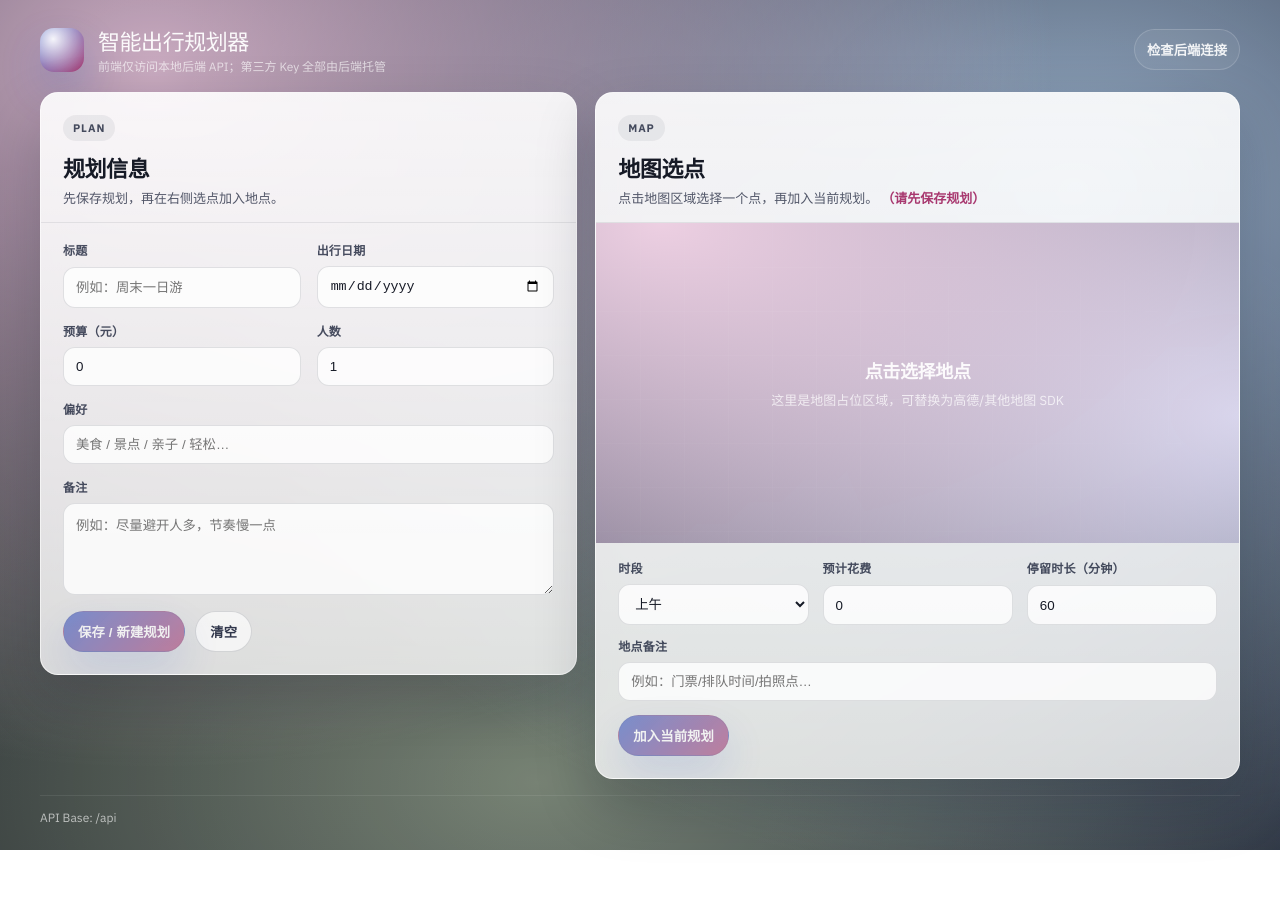
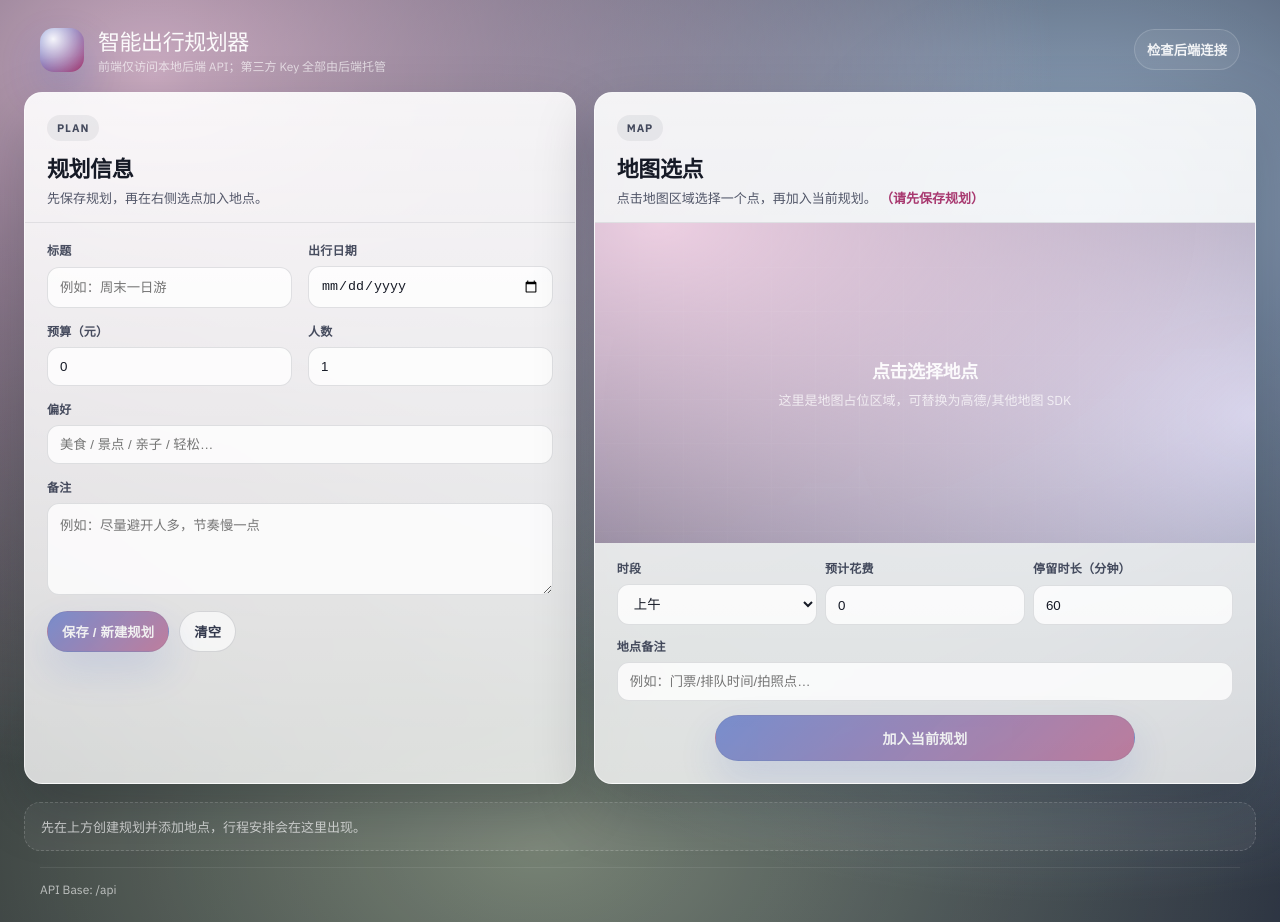
Before and after one commit to kitan3570/lab3-3-planner, a Vue app in the folder frontend/: page / in a window 1280 px wide. Before the commit the page ends 850 px from the top, so only its background shows below. Built offline with nearby package versions, Linux system fonts and the light colour scheme.

Commit message:
style(frontend): rework layout for itinerary
- Split page into upper (plan + map) and lower itinerary\n- Make itinerary columns wider and scrollable to prevent input squeeze\n- Improve map controls layout and CTA button prominence

```diff
--- a/frontend/src/App.vue
+++ b/frontend/src/App.vue
@@ -107,12 +107,22 @@ function onLocationDeleted(locationId: number) {
       {{ connectOk }}
     </div>
 
-    <main class="main">
-      <div class="left">
-        <PlanForm @created="onCreated" @reset="onReset" />
-        <div v-if="planId" class="stack">
-          <div v-if="refreshError" class="stack__error">{{ refreshError }}</div>
-          <div v-if="refreshing" class="stack__hint">同步天气中…</div>
+    <main class="layout">
+      <section class="upper">
+        <div class="pane">
+          <PlanForm @created="onCreated" @reset="onReset" />
+        </div>
+        <div class="pane">
+          <MapSelector :plan-id="planId" @added="onLocationAdded" />
+        </div>
+      </section>
+
+      <section class="lower">
+        <div v-if="planId" class="lower__stack">
+          <div class="lower__meta">
+            <div v-if="refreshError" class="lower__error">{{ refreshError }}</div>
+            <div v-else-if="refreshing" class="lower__hint">同步天气中…</div>
+          </div>
           <Itinerary
             :plan-id="planId"
             :locations="locations as any"
@@ -120,11 +130,10 @@ function onLocationDeleted(locationId: number) {
             @deleted="onLocationDeleted"
           />
         </div>
-      </div>
-
-      <div class="right">
-        <MapSelector :plan-id="planId" @added="onLocationAdded" />
-      </div>
+        <div v-else class="lower__empty">
+          先在上方创建规划并添加地点，行程安排会在这里出现。
+        </div>
+      </section>
     </main>
 
     <footer class="foot">
@@ -247,36 +256,62 @@ function onLocationDeleted(locationId: number) {
   background: rgba(54, 214, 153, 0.12);
 }
 
-.main {
+.layout {
   display: grid;
-  grid-template-columns: minmax(320px, 1fr) minmax(360px, 1.2fr);
   gap: 18px;
-  max-width: 1200px;
+  max-width: 1320px;
   margin: 0 auto;
-  align-items: start;
 }
 
-.left,
-.right {
+.upper {
   display: grid;
-  gap: 16px;
+  grid-template-columns: minmax(360px, 1fr) minmax(420px, 1.2fr);
+  gap: 18px;
+  align-items: stretch;
 }
 
-.stack {
+.pane {
+  display: flex;
+  min-width: 0;
+}
+
+.pane :deep(.card) {
+  width: 100%;
+  height: 100%;
+}
+
+.lower {
+  min-width: 0;
+}
+
+.lower__stack {
   display: grid;
   gap: 10px;
 }
 
-.stack__hint {
+.lower__meta {
+  min-height: 16px;
+}
+
+.lower__hint {
   font-size: 12px;
   color: rgba(255, 255, 255, 0.68);
   padding: 0 2px;
 }
 
-.stack__error {
+.lower__error {
   font-size: 12px;
   color: rgba(255, 144, 163, 0.95);
   padding: 0 2px;
+}
+
+.lower__empty {
+  padding: 14px 16px;
+  border-radius: 16px;
+  border: 1px dashed rgba(255, 255, 255, 0.18);
+  background: rgba(255, 255, 255, 0.05);
+  color: rgba(255, 255, 255, 0.72);
+  font-size: 13px;
 }
 
 .muted {
@@ -301,7 +336,7 @@ function onLocationDeleted(locationId: number) {
     align-items: stretch;
   }
 
-  .main {
+  .upper {
     grid-template-columns: 1fr;
   }
 }
--- a/frontend/src/components/Itinerary.vue
+++ b/frontend/src/components/Itinerary.vue
@@ -204,6 +204,7 @@ async function remove(locationId: number) {
               </label>
             </div>
 
+            <div class="note">
               <label class="field field--full">
                 <span class="field__label">备注</span>
                 <textarea
@@ -221,6 +222,7 @@ async function remove(locationId: number) {
                 <div v-else class="hint">
                   <span v-if="saving[loc.id]" class="sync">保存中…</span>
                   <span v-else class="ok">已同步</span>
+                </div>
               </div>
             </div>
           </article>
@@ -287,9 +289,10 @@ async function remove(locationId: number) {
 
 .cols {
   display: grid;
-  grid-template-columns: repeat(3, minmax(0, 1fr));
-  gap: 12px;
-  padding: 12px;
+  grid-template-columns: repeat(3, minmax(360px, 1fr));
+  gap: 14px;
+  padding: 14px;
+  overflow-x: auto;
 }
 
 .col {
@@ -349,7 +352,7 @@ async function remove(locationId: number) {
 
 .cards {
   display: grid;
-  gap: 10px;
+  gap: 12px;
   padding: 12px;
 }
 
@@ -372,10 +375,9 @@ async function remove(locationId: number) {
 .card__name {
   font-weight: 850;
   letter-spacing: -0.01em;
-  min-width: 0;
-  overflow: hidden;
-  text-overflow: ellipsis;
-  white-space: nowrap;
+  font-size: 14px;
+  line-height: 1.25;
+  word-break: break-word;
 }
 
 .iconBtn {
@@ -424,13 +426,13 @@ async function remove(locationId: number) {
 }
 
 .pill--ok {
-  background: rgba(54, 214, 153, 0.12);
-  color: rgba(214, 255, 236, 0.92);
+  background: rgba(54, 214, 153, 0.08);
+  color: rgba(214, 255, 236, 0.82);
 }
 
 .pill--down {
-  background: rgba(255, 90, 116, 0.12);
-  color: rgba(255, 195, 205, 0.92);
+  background: rgba(255, 90, 116, 0.08);
+  color: rgba(255, 195, 205, 0.84);
 }
 
 .pill--idle {
@@ -447,7 +449,7 @@ async function remove(locationId: number) {
   margin-top: 12px;
   display: grid;
   grid-template-columns: repeat(3, minmax(0, 1fr));
-  gap: 10px 10px;
+  gap: 8px;
 }
 
 .field {
@@ -489,8 +491,13 @@ async function remove(locationId: number) {
   min-height: 72px;
 }
 
+.note {
+  margin-top: 10px;
+  display: grid;
+  gap: 8px;
+}
+
 .card__foot {
-  margin-top: 10px;
   display: flex;
   align-items: center;
   justify-content: space-between;
@@ -516,11 +523,7 @@ async function remove(locationId: number) {
   line-height: 1.35;
 }
 
-@media (max-width: 1100px) {
-  .cols {
-    grid-template-columns: 1fr;
-  }
-
+@media (max-width: 980px) {
   .form {
     grid-template-columns: 1fr;
   }
--- a/frontend/src/components/MapSelector.vue
+++ b/frontend/src/components/MapSelector.vue
@@ -163,8 +163,8 @@ async function addToPlan() {
         {{ errorMessage }}
       </div>
 
-      <div class="actions">
-        <button class="btn btn--primary" type="button" :disabled="!canAdd" @click="addToPlan">
+      <div class="cta">
+        <button class="btn btn--primary btn--cta" type="button" :disabled="!canAdd" @click="addToPlan">
           <span class="btn__text">{{ adding ? "加入中…" : "加入当前规划" }}</span>
         </button>
         <div class="status" v-if="selected && planId">
@@ -315,8 +315,8 @@ async function addToPlan() {
 
 .panel__row {
   display: grid;
-  grid-template-columns: repeat(3, minmax(0, 1fr));
-  gap: 12px 14px;
+  grid-template-columns: repeat(3, minmax(140px, 1fr));
+  gap: 8px;
 }
 
 .field {
@@ -363,11 +363,11 @@ async function addToPlan() {
   font-size: 13px;
 }
 
-.actions {
-  display: flex;
-  align-items: center;
-  gap: 12px;
+.cta {
   margin-top: 14px;
+  display: grid;
+  justify-items: center;
+  gap: 10px;
 }
 
 .btn {
@@ -392,6 +392,12 @@ async function addToPlan() {
   box-shadow: 0 18px 40px rgba(38, 78, 198, 0.26);
 }
 
+.btn--cta {
+  width: min(420px, 100%);
+  padding: 12px 16px;
+  font-size: 14px;
+}
+
 .btn--primary:hover:not(:disabled) {
   transform: translateY(-1px);
   box-shadow: 0 20px 48px rgba(38, 78, 198, 0.3);
```
Lines whose indentation alone changed are shown as unchanged.
